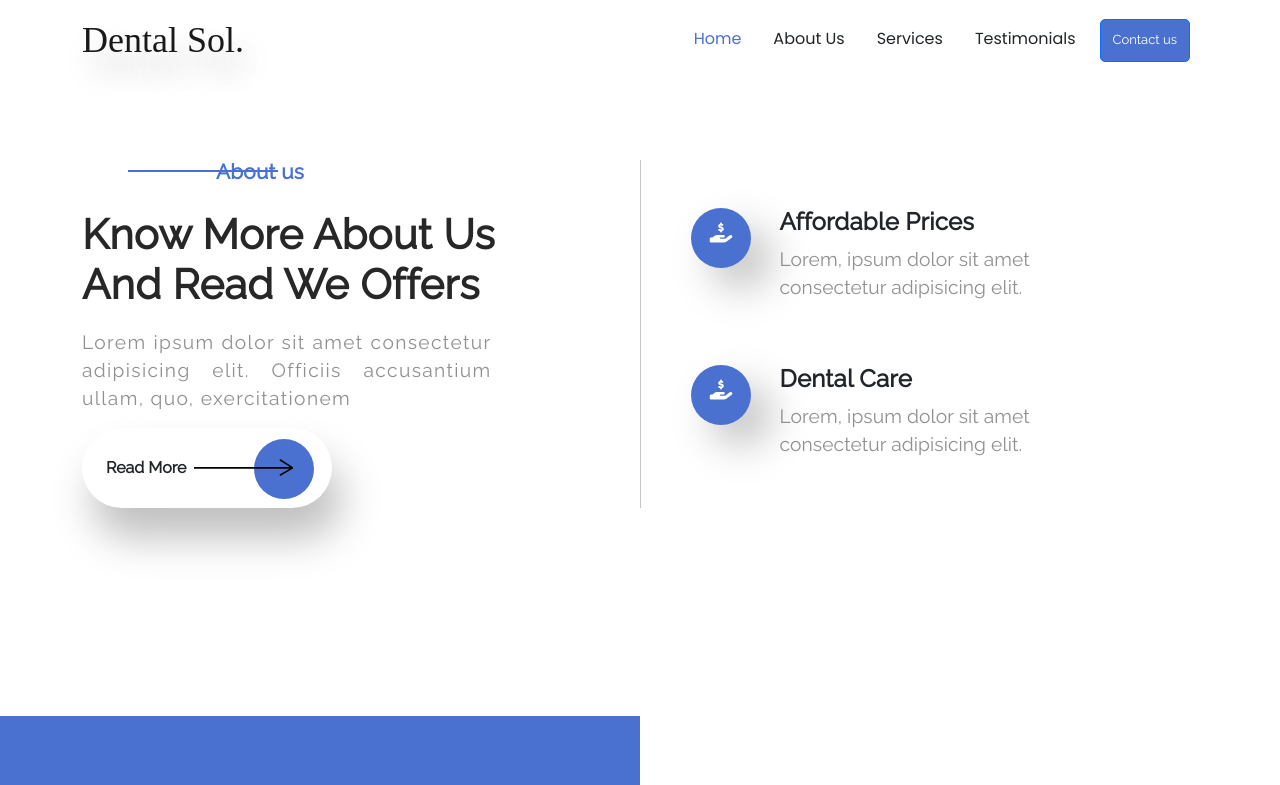
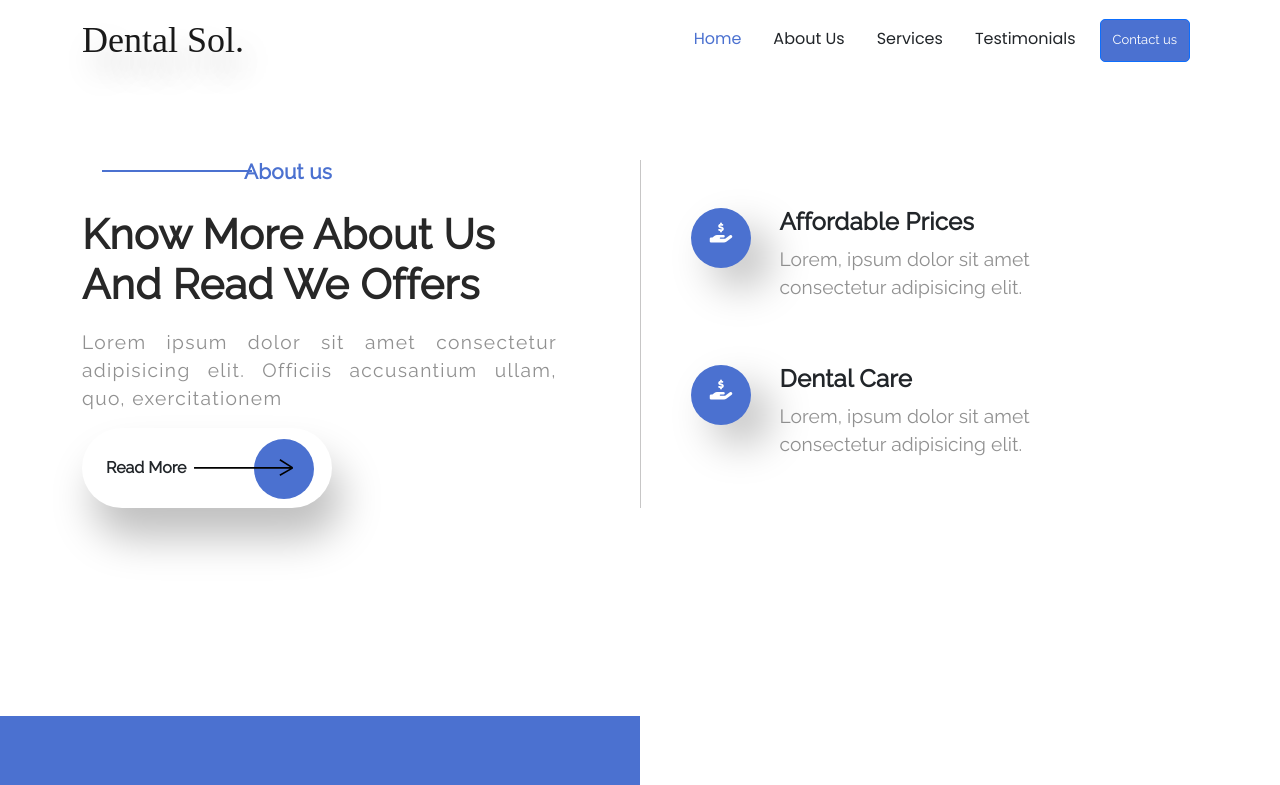
Before and after one commit to Mujeeb001k/Dental-Sol, a plain HTML site: page index.html in a window 1280 px wide. Shown: the top 785 px of the page. Drawn offline with Linux system fonts and the light colour scheme; a web font is replaced by a local one.

Commit message:
about-us

```diff
--- a/assests/css/style.css
+++ b/assests/css/style.css
@@ -672,7 +672,10 @@ background-color: #ffffff;
 /* Medium devices (landscape tablets, 768px and up) */
 @media only screen and (min-width: 768px) {
   .about-us h2{
-    font-size: 2.2rem !important;
+    font-size: 2rem !important;
+  }
+  .left p{
+    width: 87%;
   }
 }
 
@@ -681,6 +684,13 @@ background-color: #ffffff;
   .navbar-brand{
   font-size: 36px !important;
 }
+.horizontal-line::before{
+  left: 8%;
+}
+.about-us h4{
+  margin-left: 162px;
+}
+
 
 }
 
--- a/index.html
+++ b/index.html
@@ -283,8 +283,8 @@
         <div class="row">
           <div class="col-md-6 left">
             <div class="row">
-              <div class="col-lg-8 col-md-12">
-                <h4 class="horizontal-line text-center">About us</h4>
+              <div class="col-md-8">
+                <h4 class="horizontal-line ">About us</h4>
               </div>
             </div>
             <h2>Know More About Us <br> And Read We Offers</h2>
```
